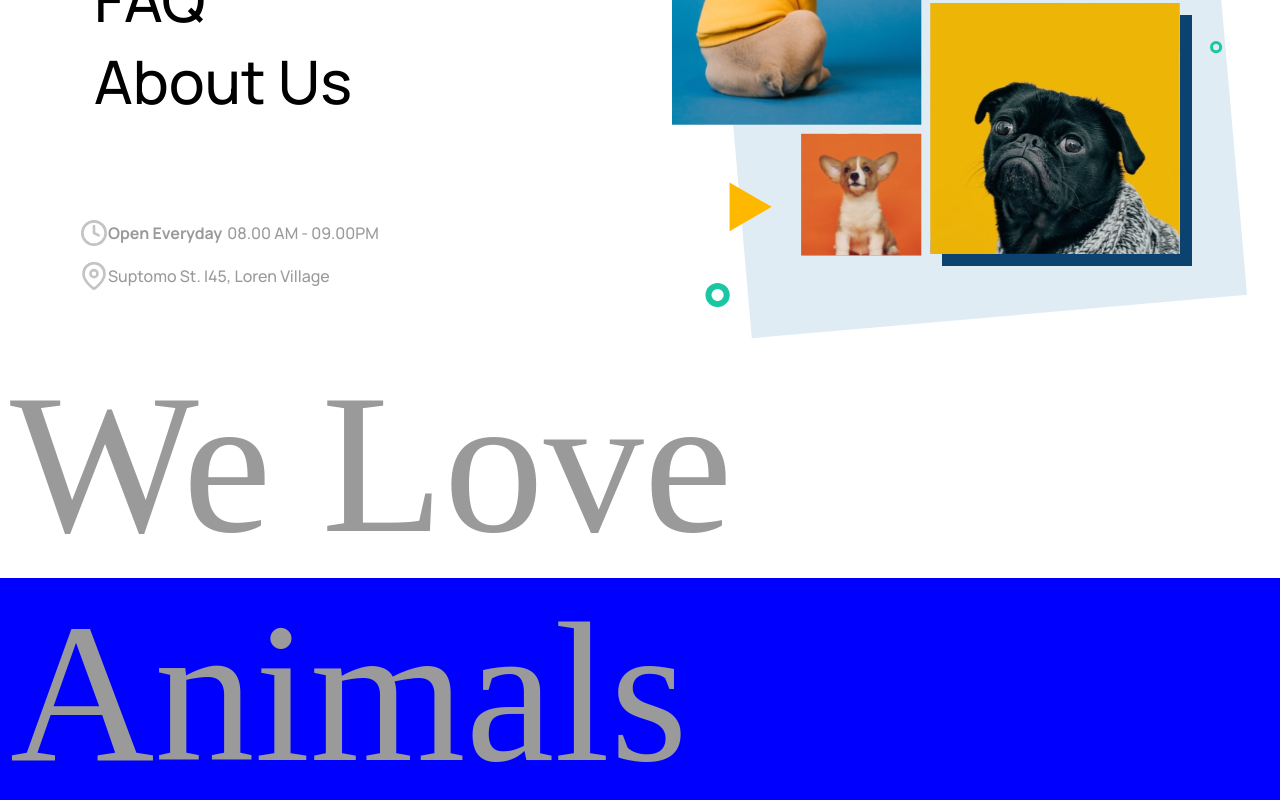
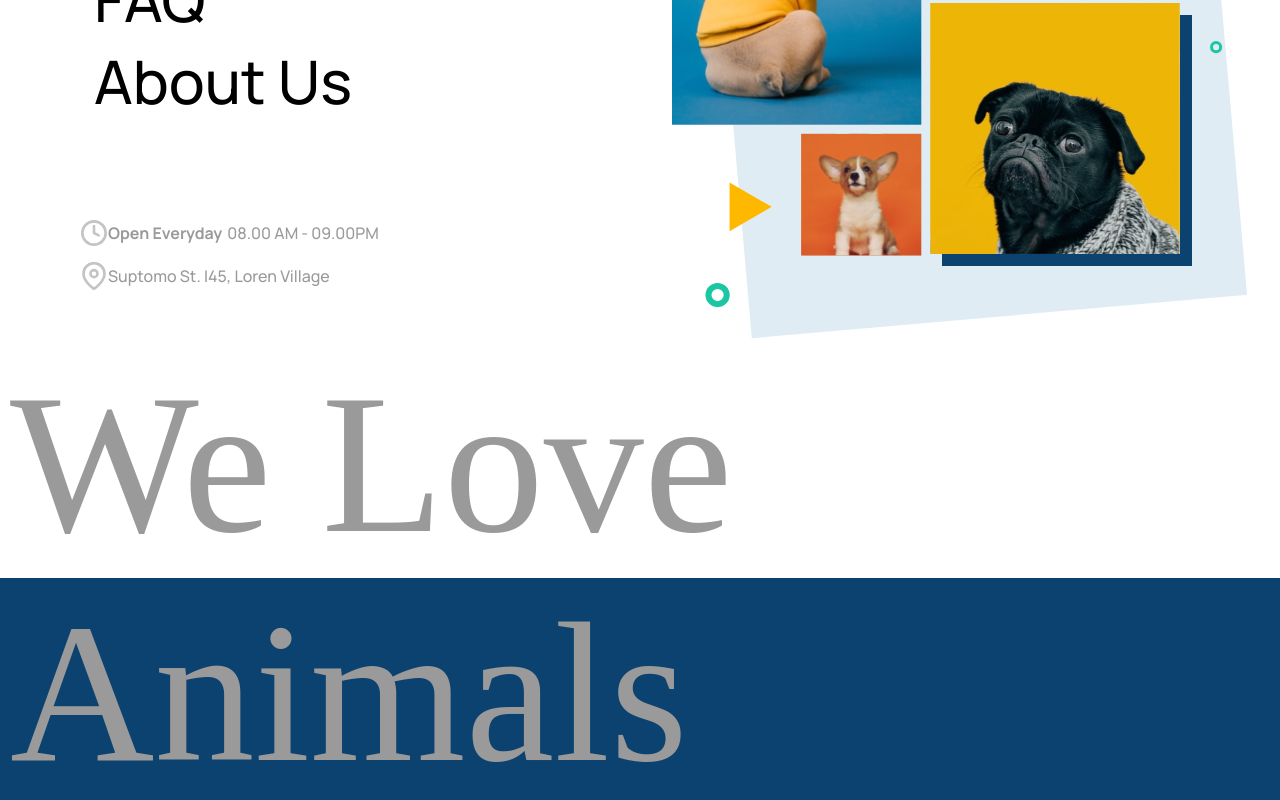
Before and after one commit to rflcnunes/loveanimals, a Vue app: page / in a window 1280 px wide. Shown: the part 318-1118 px from the top of the page. Built offline with nearby package versions, Linux system fonts and the light colour scheme; a web font is replaced by a local one.

Commit message:
change background color footer

```diff
--- a/src/components/molecules/TheFooter.vue
+++ b/src/components/molecules/TheFooter.vue
@@ -45,7 +45,7 @@ export default {
       bottom: 0;
       height: 50%;
       width: 100%;
-      background-color: blue;
+      background-color: $primaryBlue;
     }
   }
 
```
